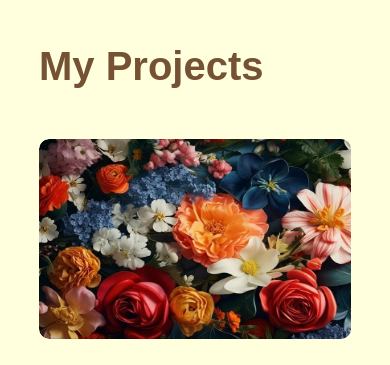
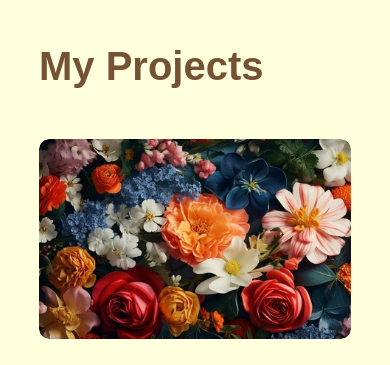
Before and after one commit to Hagar253/Personal-Portfolio, a plain HTML site: page index.html in a window 390 px wide. Shown: the part 3654-4019 px from the top of the page. Drawn offline with nearby package versions, Linux system fonts and the light colour scheme.

Commit message:
Update styles.css

```diff
--- a/styles.css
+++ b/styles.css
@@ -616,7 +616,7 @@ nav .fa-solid {
 
     .work img {
         height: 200px;
-        width: 340px;
+        width: 100%;
     }
 }
 
```
